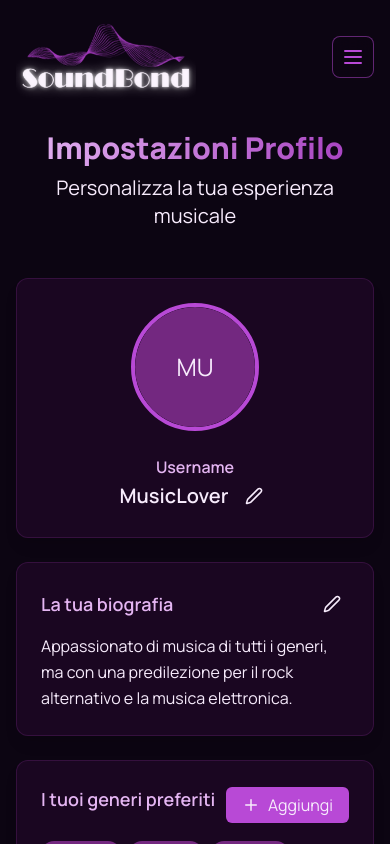
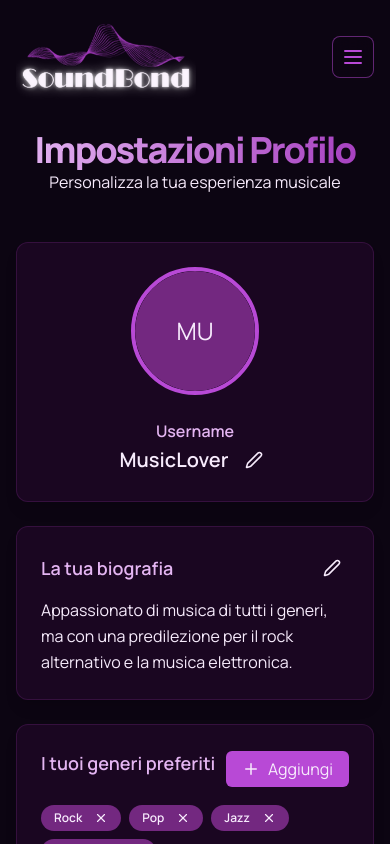
Before and after one commit to camillazicari/SoundBond-Frontend, a React (Vite) app in the folder SoundBond/: page /impostazioni in a window 390 px wide. Shown: the top 844 px of the page. Built offline with nearby package versions, Linux system fonts and the light colour scheme; a web font is replaced by a local one.

Commit message:
responsive impostazioni

```diff
--- a/SoundBond/src/components/Impostazioni.jsx
+++ b/SoundBond/src/components/Impostazioni.jsx
@@ -11,7 +11,7 @@ const Impostazioni = () => {
       <div className="max-w-6xl mx-auto">
         <div className="text-center mb-12">
           <h1
-            className="text-3xl md:text-5xl font-extrabold mb-2"
+            className="text-4xl md:text-5xl lg:text-6xl font-extrabold tracking-tighter "
             style={{
               backgroundImage: "linear-gradient(to right, #e4b5f2, #a43bbe)",
               WebkitBackgroundClip: "text",
@@ -20,7 +20,9 @@ const Impostazioni = () => {
           >
             Impostazioni Profilo
           </h1>
-          <p className="text-xl">Personalizza la tua esperienza musicale</p>
+          <p className="text-base md:text-lg lg:text-xl">
+            Personalizza la tua esperienza musicale
+          </p>
         </div>
         <div className="grid gap-6">
           {/* Sezione Immagine e Username */}
```
